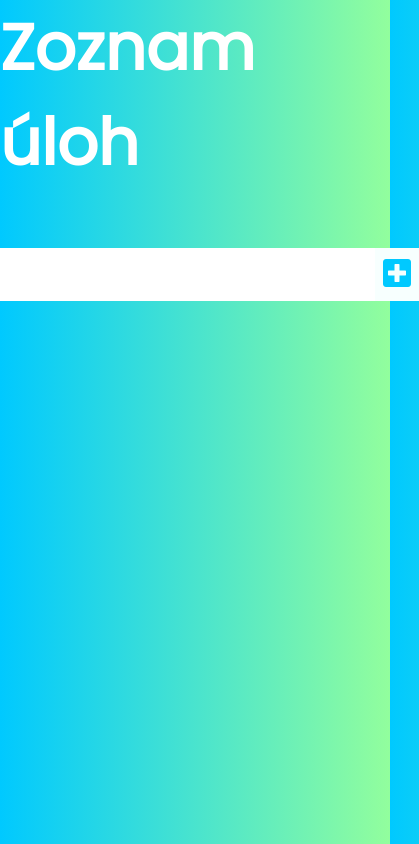
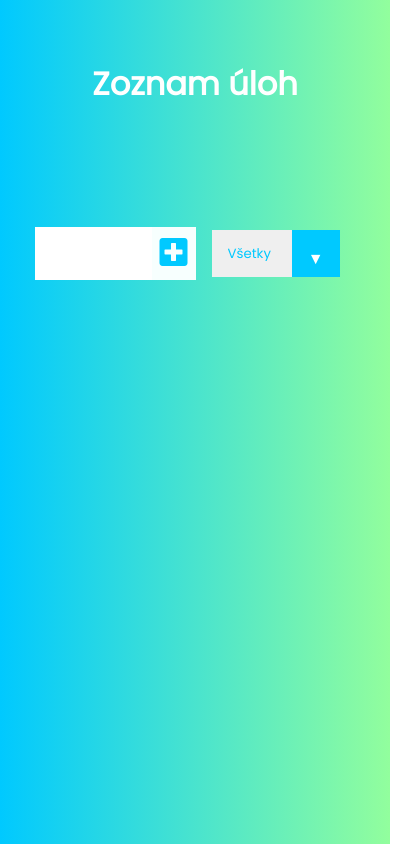
Before and after one commit to Patrik17671/Todo-React, a React (Create React App) app: page / in a window 390 px wide. Shown: the whole page, 419 px wide, since content can reach past the window. Built offline with nearby package versions, Linux system fonts and the light colour scheme.

Commit message:
git commit

```diff
--- a/src/App.css
+++ b/src/App.css
@@ -9,8 +9,17 @@ body {
     font-family: "Poppins", sans-serif;
     min-height: 100vh;
 }
+
 header {
     font-size: 2rem;
+}
+@media (max-width: 600px){
+    header{
+        font-size: 1rem;
+    }
+    .filter-todo{
+        width: 8rem;
+    }
 }
 
 header,
@@ -19,6 +28,7 @@ form {
     display: flex;
     justify-content: center;
     align-items: center;
+    width: 100%;
 }
 form input,
 form button {
@@ -27,6 +37,10 @@ form button {
     border: none;
     background: white;
 }
+form input{
+    width: 30%;
+}
+
 form button {
     color: #00C9FF;
     background: #f7fffe;
@@ -47,6 +61,17 @@ form button:hover {
     min-width: 30%;
     list-style: none;
 }
+@media (max-width: 1200px) {
+    .todo-list{
+        min-width: 50%;
+    }
+}
+@media (max-width: 500px){
+    .todo-list{
+        min-width: 20rem;
+    }
+}
+
 
 .todo {
     margin: 0.5rem;
--- a/src/components/Form.js
+++ b/src/components/Form.js
@@ -22,7 +22,7 @@ const Form = ({setInputText,todos,setTodos,inputText,setStatus}) => {
     }
 
     return (
-        <div>
+        <div className="form-div">
             <form>
                 <input value={inputText} onChange={inputTextHandler} type="text" className="todo-input"/>
                 <button onClick={inputText === "" ? emptySubmitHandler : submitTodoHandler} className="todo-button" type="submit">
```
